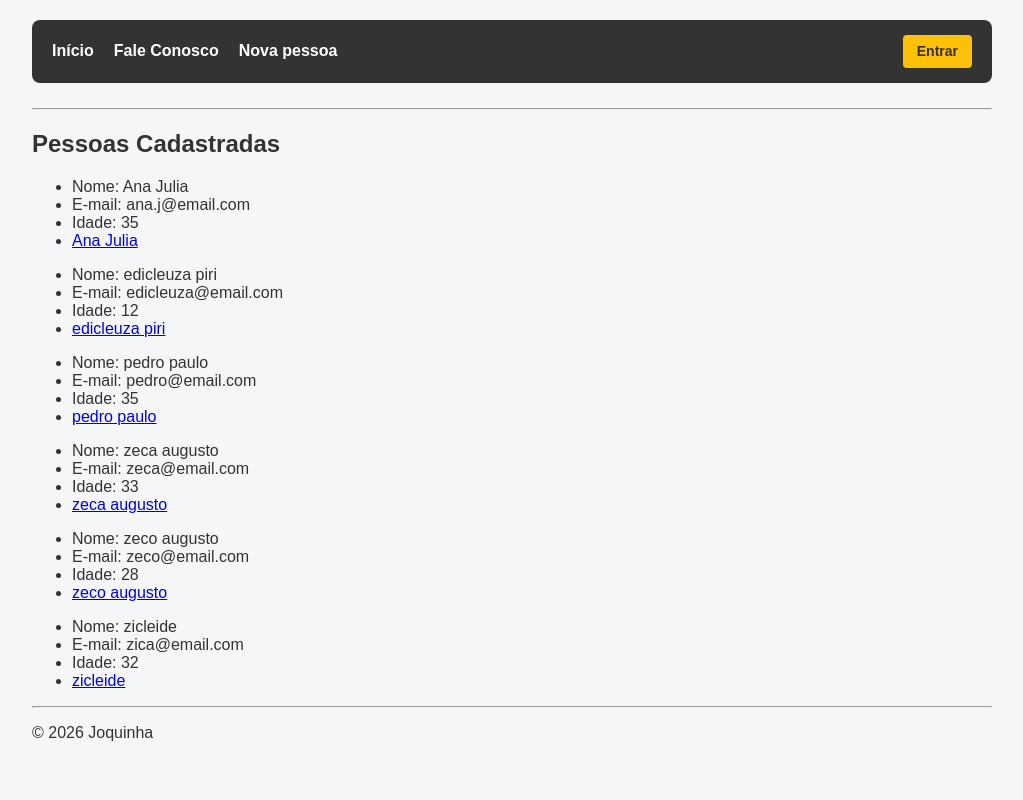
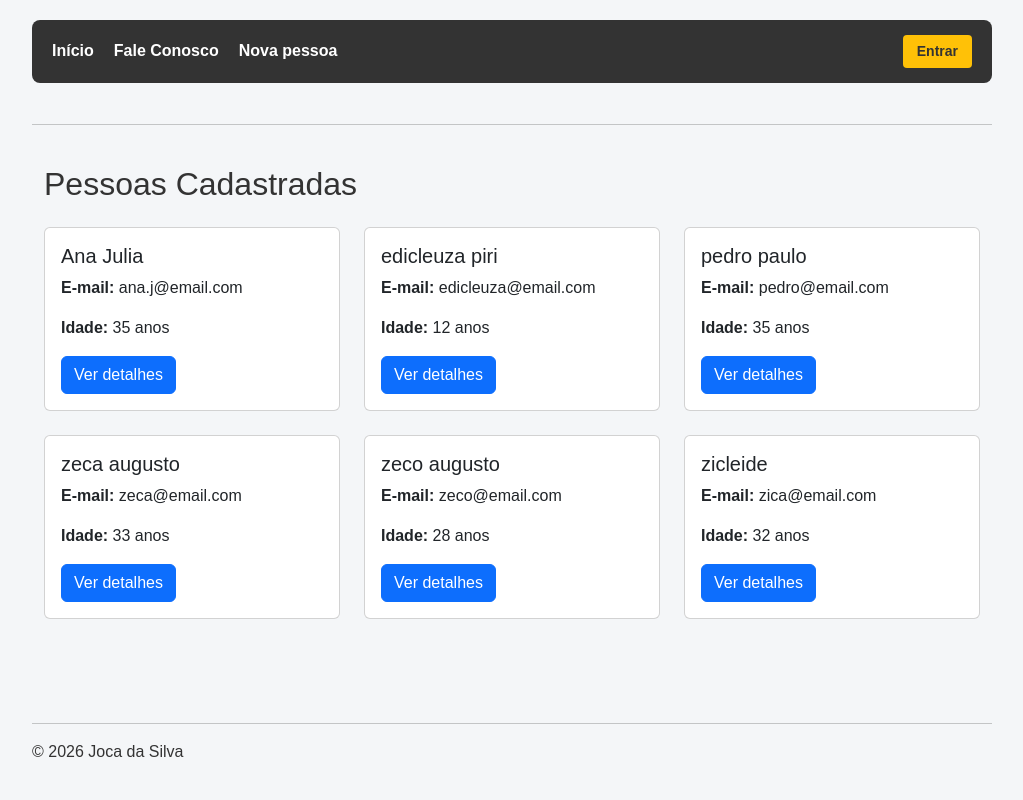
Before and after one commit to Giancsa/djangobase_lastversion, a Django app: page / in a window 1280 px wide. Shown: the whole page, without its empty margins (128-1151 px from the left). Run offline with Django 5.2, Linux system fonts and the light colour scheme; data comes from the database, SQL or seed files in the repository; both versions use the stored data as it was after the commit; some libraries are stand-ins or nearby versions.

Commit message:
2026.10.14

```diff
--- /dev/null
+++ b/cadastro/context_processors.py
@@ -0,0 +1,6 @@
+# cadastro/context_processors.py
+
+def global_context(request):
+    return {
+        'dono': 'Joca da Silva',
+    }
--- a/cadastro/models.py
+++ b/cadastro/models.py
@@ -1,6 +1,3 @@
-from django.db import models
-
-# Create your models here.
 from django.db import models
 
 class Pessoa(models.Model):
@@ -19,3 +16,10 @@ class Contato(models.Model):
 
     def __str__(self):
         return self.nome
+
+class Telefone(models.Model):
+    pessoa = models.ForeignKey(Pessoa, on_delete=models.CASCADE, related_name='telefones')
+    numero = models.CharField(max_length=20)
+
+    def __str__(self):
+        return self.numero
--- a/cadastro/static/cadastro/style.css
+++ b/cadastro/static/cadastro/style.css
@@ -14,6 +14,10 @@ body {
     padding: 20px; /* Cria espaço interno nas bordas da página */
     background-color: #f4f6f8; /* Define um fundo cinza-claro */
     color: #333; /* Define a cor padrão dos textos */
+
+    display: flex; /* Organiza os elementos do body com Flexbox */
+    flex-direction: column; /* Organiza os elementos verticalmente */
+    min-height: 100vh; /* Garante que o body ocupe pelo menos a altura da tela */
 }
 
 
@@ -164,6 +168,9 @@ h6 {
     list-style: none;
 }
 
+main {
+    flex: 1; /* Faz o conteúdo principal ocupar o espaço vertical disponível */
+}
 
 /* =========================================
    9. RESPONSIVIDADE DA NAVBAR
--- a/cadastro/templates/cadastro/base.html
+++ b/cadastro/templates/cadastro/base.html
@@ -2,11 +2,23 @@
 <!DOCTYPE html>
 <html lang="pt-br">
 
+
 <head>
-    <meta charset="UTF-8">
+    <meta charset="UTF-8"> <!-- Define a codificação para exibir corretamente acentos e caracteres especiais -->
+
+    <meta name="viewport" content="width=device-width, initial-scale=1.0">
+    <!-- Adapta a página à largura da tela do dispositivo -->
+
     <title>{% block titulo %}Meu Site{% endblock %}</title>
+    <!-- Define o título da página e permite alterá-lo nos templates filhos -->
+
+    <link href="https://cdn.jsdelivr.net/npm/bootstrap@5.3.3/dist/css/bootstrap.min.css" rel="stylesheet">
+    <!-- Carrega o CSS do Bootstrap 5.3.3 -->
+
     <link rel="stylesheet" href="{% static 'cadastro/style.css' %}">
+    <!-- Carrega seu CSS personalizado depois do Bootstrap -->
 </head>
+
 
 <body>
 
@@ -59,7 +71,7 @@
 
     <hr>
     <footer>
-        <p>&copy; 2026 {{ nome | default:"Visitante" }}</p>
+        <p>&copy; 2026 {{ dono | default:"Visitante" }}</p>
     </footer>
 
 </body>
--- a/cadastro/templates/cadastro/contato.html
+++ b/cadastro/templates/cadastro/contato.html
@@ -15,7 +15,7 @@
     <form method="POST">
         {% csrf_token %}
         {{ form.as_p }}
-        <button type="submit">Salvar</button>
+        <button type="submit">Enviar</button>
     </form>
     {% else %}
     <h4> Logue ou crie uma conta para falar conosco!</h4>
--- a/cadastro/templates/cadastro/index.html
+++ b/cadastro/templates/cadastro/index.html
@@ -1,30 +1,58 @@
+
 {% extends 'cadastro/base.html' %}
 
-{% block titulo %}Cadastro{% endblock%}
+{% block titulo %}Cadastro{% endblock %}
 
 {% block conteudo %}
 
-<section>
+<section class="container py-4"> <!-- Centraliza o conteúdo e adiciona espaçamento vertical -->
 
-    <h2>Pessoas Cadastradas</h2>
+    <h2 class="mb-4">Pessoas Cadastradas</h2> <!-- Cria um espaço abaixo do título -->
 
-    {% if total == 0 %}
+    {% if total == 0 %} <!-- Verifica se não existem pessoas cadastradas -->
 
-    <p>Ooops! Cadastre alguém primeiro!</p>
+        <div class="alert alert-info" role="alert"> <!-- Exibe um aviso informativo do Bootstrap -->
+            Opa! Cadastre alguém primeiro!
+        </div>
 
-    {% else %}
+    {% else %} <!-- Executa quando existem pessoas cadastradas -->
 
-    {% for pessoa in pessoas %}
-    <ul>
-        <li>Nome: {{ pessoa.nome }}</li>
-        <li>E-mail: {{ pessoa.email }}</li>
-        <li>Idade: {{ pessoa.idade }}</li>
-        <li><a href="{% url 'detalhe' id=pessoa.id %}">{{ pessoa.nome }}</a></li>
-    </ul>
-    {% endfor %}
+        <div class="row g-4"> <!-- Cria uma linha de cards com espaçamento entre eles -->
 
-    {% endif %}
+            {% for pessoa in pessoas %} <!-- Percorre as pessoas recebidas do Django -->
 
-</section>
+                <div class="col-12 col-md-6 col-lg-4"> <!-- 1 coluna no celular, 2 no tablet e 3 em telas grandes -->
+
+                    <div class="card h-100"> <!-- Cria o card e permite que ele ocupe toda a altura da coluna -->
+
+                        <div class="card-body"> <!-- Define a área interna do card -->
+
+                            <h5 class="card-title">{{ pessoa.nome }}</h5> <!-- Exibe o nome como título do card -->
+
+                            <p class="card-text">
+                                <strong>E-mail:</strong> {{ pessoa.email }} <!-- Exibe o e-mail -->
+                            </p>
+
+                            <p class="card-text">
+                                <strong>Idade:</strong> {{ pessoa.idade }} anos <!-- Exibe a idade -->
+                            </p>
+
+                            <a href="{% url 'detalhe' id=pessoa.id %}" class="btn btn-primary">
+                                Ver detalhes
+                            </a> <!-- Mantém a URL Django de detalhes e aplica o estilo de botão -->
+
+                        </div> <!-- Fecha o corpo do card -->
+
+                    </div> <!-- Fecha o card -->
+
+                </div> <!-- Fecha a coluna -->
+
+            {% endfor %} <!-- Finaliza o loop de pessoas -->
+
+        </div> <!-- Fecha a linha de cards -->
+
+    {% endif %} <!-- Finaliza a condição de listagem vazia -->
+
+</section> <!-- Fecha a seção principal -->
 
 {% endblock %}
--- a/cadastro/views.py
+++ b/cadastro/views.py
@@ -3,6 +3,7 @@ from django.contrib.auth.decorators import login_required
 from cadastro.forms import ContatoForm, PessoaForm
 from cadastro.models import Pessoa
 from django.contrib import messages
+from django.utils.safestring import mark_safe
 
 
 
@@ -15,7 +16,7 @@ def index(request):
     total = Pessoa.objects.count()
 
     contexto = {
-        'nome': 'Joquinha',
+
         'pessoas': pessoas,
         'total': total
     }
@@ -30,7 +31,7 @@ def index(request):
 def contato(request):
 
     contexto = {
-        "nome": "Joquinha"
+
     }
 
     return render(
@@ -46,7 +47,10 @@ def adicionar(request):
         form = PessoaForm(request.POST)
         if form.is_valid():
             form.save()
-            messages.success(request, 'Pessoa adicionada com sucesso!')
+            messages.success(
+                request,
+                mark_safe(f'<strong>{form["nome"].value()}</strong> adicionada(o) com sucesso!')
+            )
             return redirect('index')
     else:
         # Exibe o formulário
@@ -55,7 +59,7 @@ def adicionar(request):
     return render(
         request,
         'cadastro/adicionar.html',
-        {'form': form, 'nome': 'Joquinha'}
+        {'form': form, }
     )
 
 @login_required
@@ -66,7 +70,7 @@ def detalhe(request, id):
         'cadastro/detalhe.html',
         {
             'pessoa': pessoa,
-            'nome': 'Joquinha'
+
         }
     )
 
@@ -81,7 +85,10 @@ def editar(request, id):
         form = PessoaForm(request.POST, instance=pessoa)
         if form.is_valid():
             form.save()
-            messages.success(request, 'Pessoa atualizada com sucesso!')
+            messages.success(
+                request,
+                mark_safe(f'<strong>{form["nome"].value()}</strong> adicionada(o) com sucesso!')
+            )
             return redirect('detalhe', id=id)
     else:
         form = PessoaForm(instance=pessoa)
@@ -91,7 +98,7 @@ def editar(request, id):
         {
             'form': form,
             'pessoa': pessoa,
-            'nome': 'Joquinha'
+
         }
     )
 
@@ -112,7 +119,7 @@ def deletar(request, id):
         'cadastro/deletar.html',
         {
             'pessoa': pessoa,
-            'nome': 'Joquinha'
+
         }
     )
 
@@ -123,6 +130,7 @@ def contato(request):
         form = ContatoForm(request.POST)
         if form.is_valid():
             form.save()
+            messages.success(request, 'Mensagem enviada com sucesso!')
             return redirect('index')
     else:
         # Exibe o formulário
@@ -131,6 +139,6 @@ def contato(request):
     return render(
         request,
         'cadastro/contato.html',
-        {'form': form,
-        'nome': 'Joquinha'}
+        {'form': form,}
+
     )
--- a/core/settings.py
+++ b/core/settings.py
@@ -38,6 +38,7 @@ INSTALLED_APPS = [
     'django.contrib.messages',
     'django.contrib.staticfiles',
     'cadastro',
+    'widget_tweaks',
 ]
 
 MIDDLEWARE = [
@@ -62,6 +63,7 @@ TEMPLATES = [
                 'django.template.context_processors.request',
                 'django.contrib.auth.context_processors.auth',
                 'django.contrib.messages.context_processors.messages',
+                'cadastro.context_processors.global_context',
             ],
         },
     },
```
Also changed, not shown: cadastro/admin.py (+13 -2 lines), cadastro/templates/cadastro/adicionar.html (+10 -1 lines), cadastro/migrations/0004_telefone.py (added), db.sqlite3, requiriments.txt (added). Lines whose indentation alone changed are shown as unchanged.
